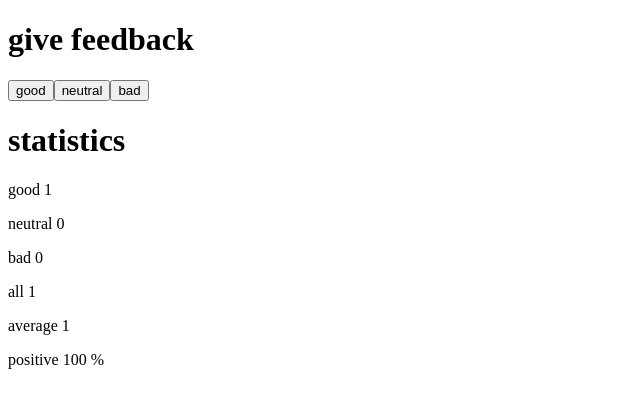
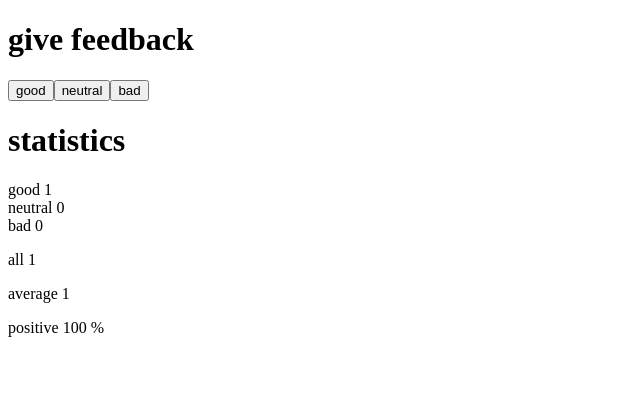
Before and after one commit to jbongbong/CS-E4770, a React (Vite) app in the folder part1/: page / in a window 1280 px wide. Both pictures are taken after a click on the button "good". Shown: the top 408 px of the page, without its empty margins (0-640 px from the left). Built offline with nearby package versions, Linux system fonts and the light colour scheme.

Commit message:
part 1.10 done

```diff
--- a/part1/src/App.jsx
+++ b/part1/src/App.jsx
@@ -14,6 +14,14 @@
   )
 }
 
+const StatisticLine = ({text, value}) => {
+  return(
+    <div>
+      {text} {value}
+    </div>
+  )
+}
+
 const Statistics = ({good, neutral, bad}) => {
   if (good === 0 && neutral === 0 && bad === 0) {
     return(
@@ -25,11 +33,19 @@
 
   return(
     <div>
-      <p>good {good}</p>
-      <p>neutral {neutral}</p>
-      <p>bad {bad}</p>
+      <StatisticLine text="good" value={good}/>
+      <StatisticLine text="neutral" value={neutral}/>
+      <StatisticLine text="bad" value={bad}/>
       <Average good={good} neutral={neutral} bad={bad}/>
     </div>
+  )
+}
+
+const Button = ({handleClick, text}) => {
+  return(
+    <button onClick={handleClick}>
+      {text}
+    </button>
   )
 }
 
@@ -38,14 +54,13 @@
   const [good, setGood] = useState(0)
   const [neutral, setNeutral] = useState(0)
   const [bad, setBad] = useState(0)
-  const [average, setAverage] = useState(0)
 
   return (
     <div>
       <h1> give feedback</h1>
-      <button onClick={() => setGood(good + 1)}>good</button>
-      <button onClick={() => setNeutral(neutral + 1)}>neutral</button>
-      <button onClick={() => setBad(bad + 1)}>bad</button>
+      <Button handleClick={() => setGood(good + 1)} text="good"/>
+      <Button handleClick={() => setNeutral(neutral + 1)} text="neutral"/>
+      <Button handleClick={() => setBad(bad + 1)} text="bad"/>
 
       <h1>statistics</h1>
       <Statistics good={good} neutral={neutral} bad={bad}/>
```
